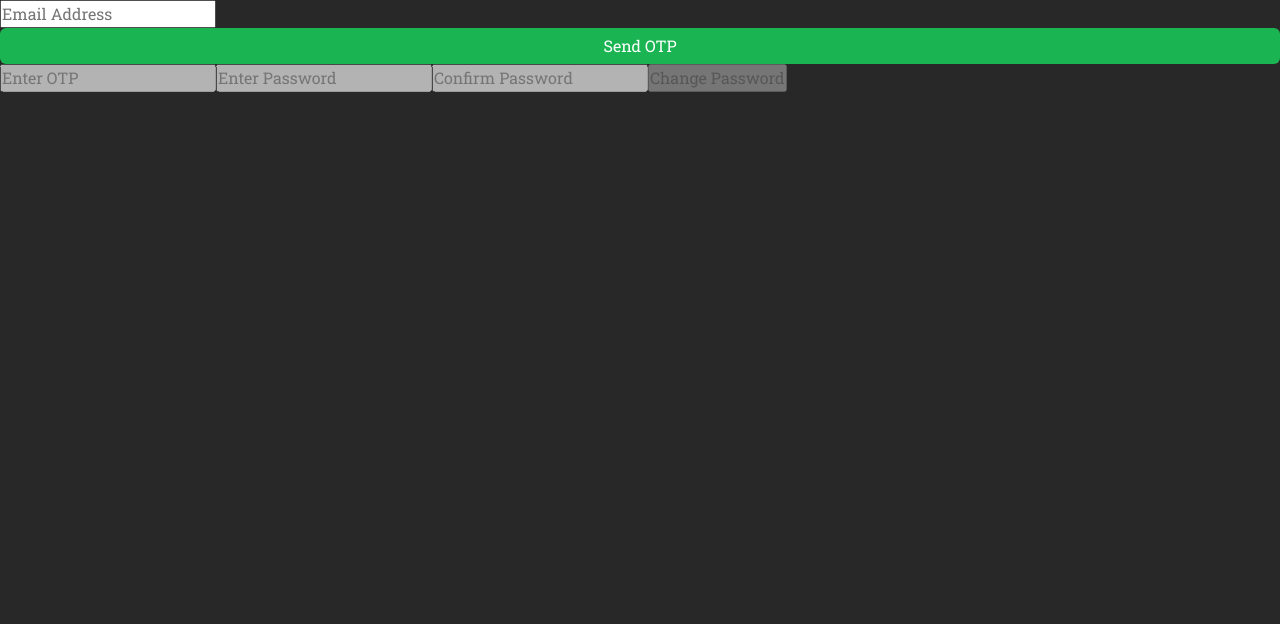
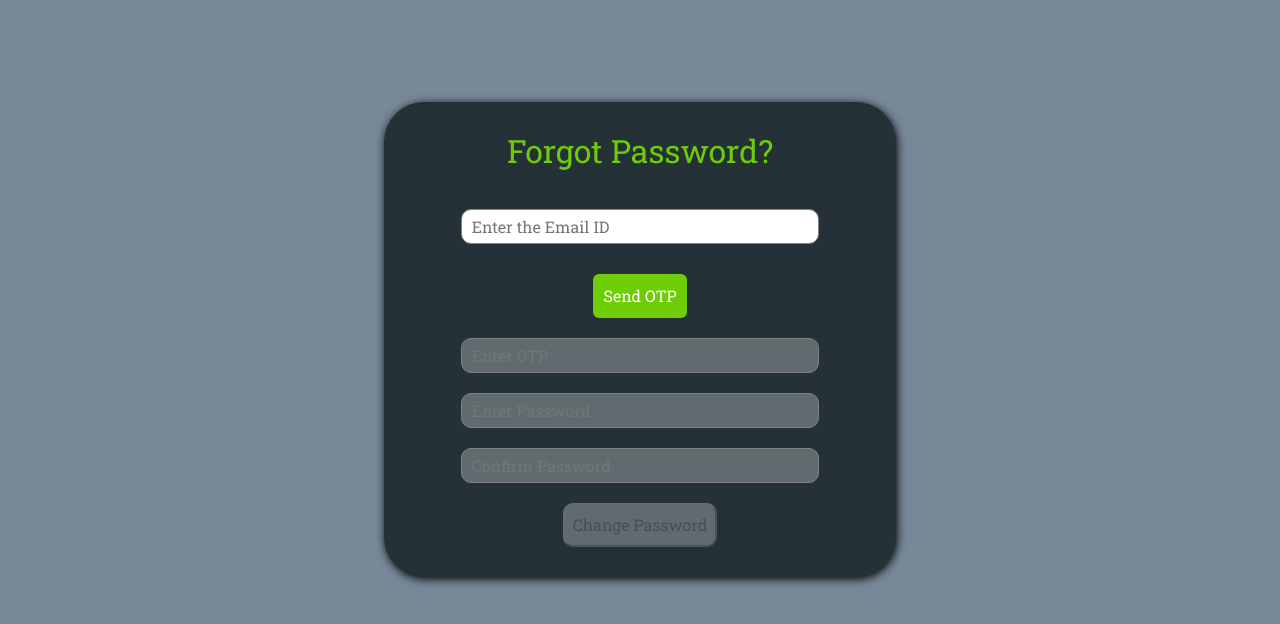
Before and after one commit to Deepak-Kumar201/tally_techpirates, a React (Create React App) app: page /changepass in a window 1280 px wide. Shown: the top 624 px of the page. Built offline with nearby package versions, Linux system fonts and the light colour scheme; a web font is replaced by a local one.

Commit message:
ui improved

```diff
--- a/src/Components/Changepassword.jsx
+++ b/src/Components/Changepassword.jsx
@@ -46,10 +46,11 @@ export default function Changepassword() {
         var otp = document.getElementById("changeotp").value.trim();
         if(otp.length != 6){
             context.showAlert("Enter valid OTP");
-            return
+            return;
         }
         if(pass.length < 8){
             context.showAlert("Enter valid password");
+            return ;
         }
         if(pass != cpass){
             context.showAlert("Password and Confirm Password doesn't match");
@@ -90,16 +91,19 @@ export default function Changepassword() {
     }, [context.user])
 
     return (
-        <div>
-            <form>
-                <input type="email" id='changeemail' required placeholder='Email Address'/> <button className='btn btn-primary' onClick={reqOTP} type="submit">Send OTP</button>
+        <div className='changePass-full'>
+            <div className='changePass-inside'>
+            <h2> Forgot Password? </h2>
+            <form className='changePass-upper'>
+                <input type="email" id='changeemail' required placeholder = "Enter the Email ID"/> <button className='btn btn-primary changePass-sendbtn' onClick={reqOTP} type="submit">Send OTP</button>
             </form>
-            <form>
+            <form className='changePass-lower'>
                 <input type="number" id="changeotp" className = "changePass changePassotp" placeholder='Enter OTP' disabled={active}/>
                 <input type="password" id="changepass" className = "changePass changePasspass" placeholder='Enter Password' disabled={active}/>
                 <input type="password" id="changecpass" placeholder='Confirm Password' disabled={active} className = "changePass changePassconfpass"/>
-                <input type="submit" value="Change Password" disabled={active} className = "changePass changePassbtn" onClick={changepass}/>
+                <input type="submit" value="Change Password" disabled={active} className = "changePassbtn" onClick={changepass}/>
             </form>
+            </div>
         </div>
     )
 }
--- a/src/Components/Styles/Changepassword.css
+++ b/src/Components/Styles/Changepassword.css
@@ -0,0 +1,75 @@
+.changePass-full{
+    background-color: lightslategray;
+    width: 100vw;
+    height: 100vh;
+    padding-top: 8%;
+    font-family: 'Roboto Slab',serif;
+}
+.changePass-inside{
+    width: 40%;
+    background-color: #243238;
+    box-shadow: 1px 2px 10px black;
+    margin: auto;
+    display: flex;
+    flex-direction: column;
+    justify-content: center;
+    border-radius: 40px;
+}
+.changePass-inside h2{
+    color: #6fcd07;
+    text-align: center;
+    margin-top: 30px;
+
+}
+.changePass-upper
+{
+    display: flex;
+    align-items: center;
+    flex-direction: column;
+    justify-content: center;
+}
+#changeemail{
+    line-height: 25px;
+    padding: 4px 10px;
+    margin: 20px;
+    border: 1px solid gray;
+    outline: none;
+    border-radius: 10px;
+    width: 70%;
+    margin-top: 30px;
+}
+.changePass-sendbtn{
+    background-color: #6fcd07;
+    max-width: fit-content;
+    padding: 10px;
+    margin: 10px;
+
+}
+.changePass-sendbtn:hover{
+    background-color: #6fcd07;
+    box-shadow: 2px 2px 5px lightgray;
+    transform: scale(1.05);
+}
+.changePass-lower{
+    display: flex;
+    align-items: center;
+    flex-direction: column;
+    justify-content: center;
+}
+.changePass{
+    width: 70%;
+    margin: 10px;
+    line-height: 25px;
+    padding: 4px 10px;
+
+    border: 1px solid gray;
+    outline: none;
+    border-radius: 10px;
+}
+.changePassbtn{
+    max-width: fit-content;
+    padding: 8px;
+    margin: 10px;
+    margin-bottom: 30px;
+    border-radius: 10px;
+}
```
